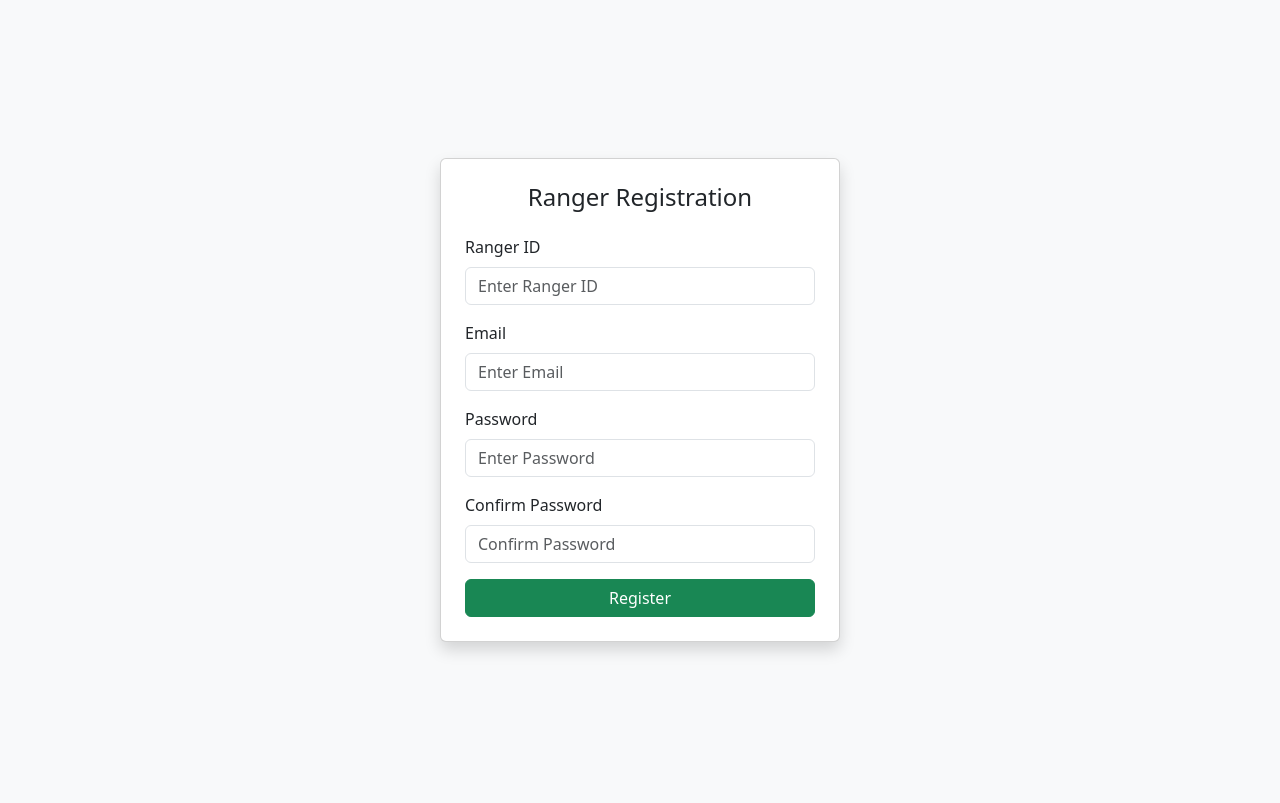
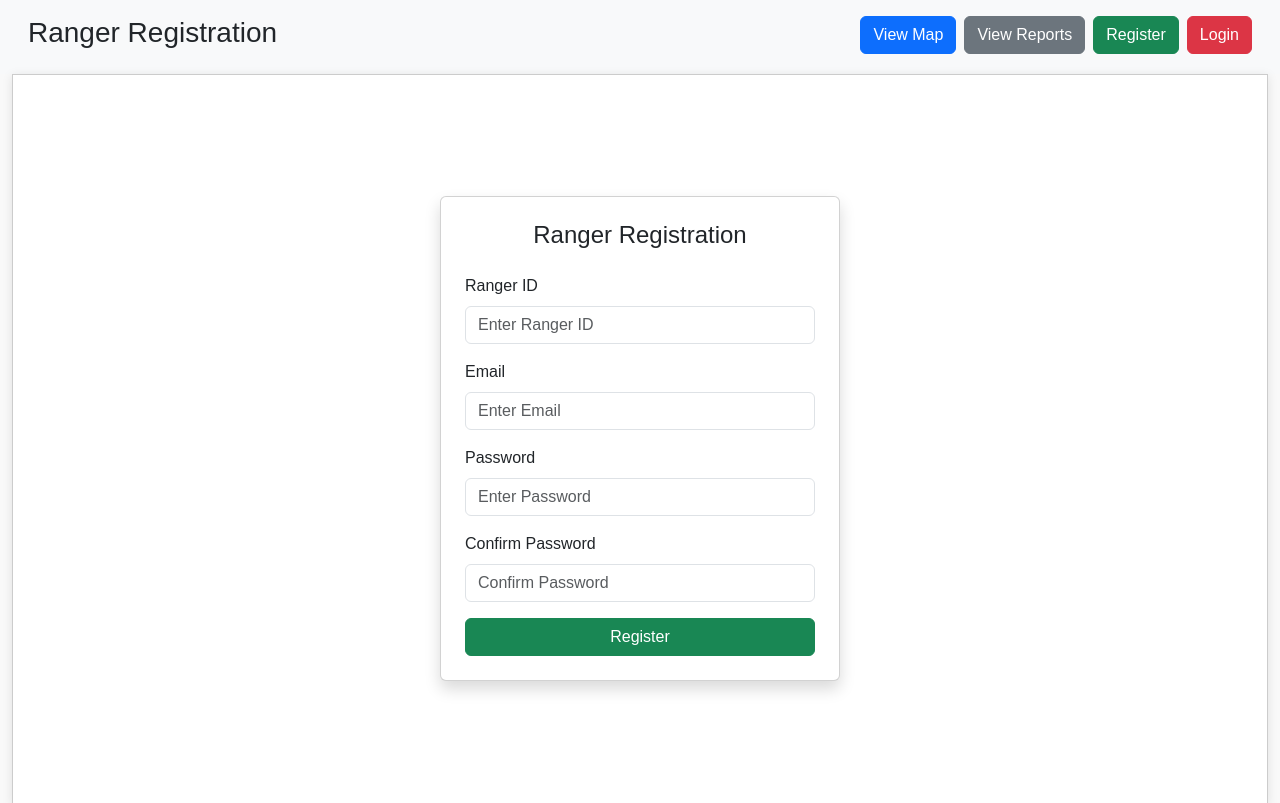
Before and after one commit to Samboja651/AI_WILDLIFE_RANGER, a Flask app: page /register in a window 1280 px wide. Shown: the top 803 px of the page. Before the commit the page ends 653 px from the top, so only its background shows below. Run offline with Flask 3, Linux system fonts and the light colour scheme.

Commit message:
retructured template layout

```diff
--- a/app.py
+++ b/app.py
@@ -44,6 +44,11 @@ def get_config():
 def register():
     """register a ranger"""
     return render_template('register.html')
+
+@app.route('/login')
+def login():
+    """login a ranger"""
+    return render_template('login.html')
 
 @app.get('/')
 def main():
@@ -163,5 +168,14 @@ def send_sms():
         err_msg = f"Sms notification Failed\n{e}"
         return err_msg
 
+
+
+
+
+
+
+
+
+
 if __name__ == '__main__':
     app.run(debug=True)
--- a/templates/index.html
+++ b/templates/index.html
@@ -19,9 +19,10 @@
                 <h1 class="h3">{% block subtitle%}Wildlife Conservation {% endblock%}</h1>
             </div>
             <div class="col text-end">
-                <a href="/display-map"><button class="btn btn-primary">View Map</button></a>
-                <a href="/model-report"><button class="btn btn-secondary">View Reports</button></a>
-
+                <a href="{{ url_for('main') }}"><button class="btn btn-primary">View Map</button></a>
+                <a href="{{ url_for('model_report') }}"><button class="btn btn-secondary">View Reports</button></a>
+                <a href="{{ url_for('register') }}"><button class="btn btn-success">Register</button></a>
+                <a href="{{ url_for('login') }}"><button class="btn btn-danger">Login</button></a>
             </div>
         </div>
     </header>
@@ -30,14 +31,14 @@
         <div class="map-container">
             {% block container%}
                 <div id="map"></div>
+                <div class="col d-flex justify-content-center">
+                    <form action="#" method="post">
+                        <input type="number" max="500" id="rowId" class="p-2" placeholder="Row ID (1-500)" required>
+                        <input type="text" placeholder="2hrs" class="p-2" readonly>
+                        <button id="tryThisButton" class="btn btn-primary">try this</button>
+                    </form>
+                </div>
             {% endblock%}
-        </div>
-        <div class="col d-flex justify-content-center">
-            <form action="#" method="post">
-                <input type="number" max="500" id="rowId" class="p-2" placeholder="Row ID (1-500)" required>
-                <input type="text" placeholder="2hrs" class="p-2" readonly>
-                <button id="tryThisButton" class="btn btn-primary">try this</button>
-            </form>
         </div>
     </main>
 
--- a/templates/register.html
+++ b/templates/register.html
@@ -1,12 +1,7 @@
 <!DOCTYPE html>
-<html lang="en">
-<head>
-    <meta charset="UTF-8">
-    <meta name="viewport" content="width=device-width, initial-scale=1.0">
-    <title>Register - Human Wildlife Conflict</title>
-    <link href="https://cdn.jsdelivr.net/npm/bootstrap@5.3.0/dist/css/bootstrap.min.css" rel="stylesheet">
-</head>
-<body class="bg-light">
+{% extends "index.html" %}
+{% block subtitle %} Ranger Registration {% endblock %}
+{% block container %}
     <div class="container d-flex justify-content-center align-items-center vh-100">
         <div class="card p-4 shadow" style="width: 400px;">
             <h4 class="text-center mb-4">Ranger Registration</h4>
@@ -32,6 +27,4 @@
             </form>
         </div>
     </div>
-    <script src="https://cdn.jsdelivr.net/npm/bootstrap@5.3.0/dist/js/bootstrap.bundle.min.js"></script>
-</body>
-</html>
+{% endblock %}
```
Also changed, not shown: templates/login.html (+6 -11 lines).
